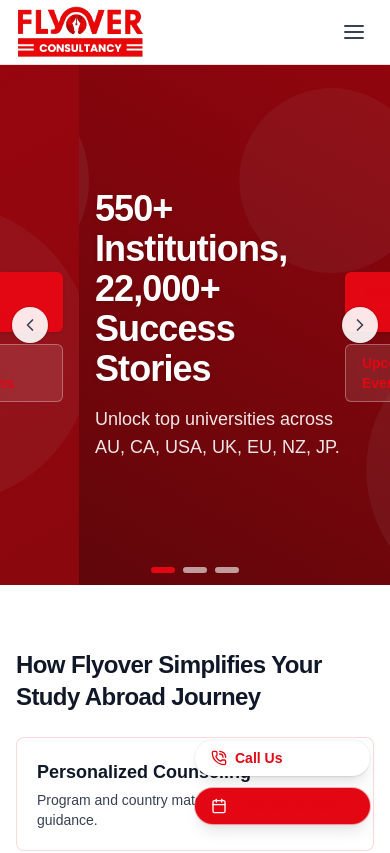
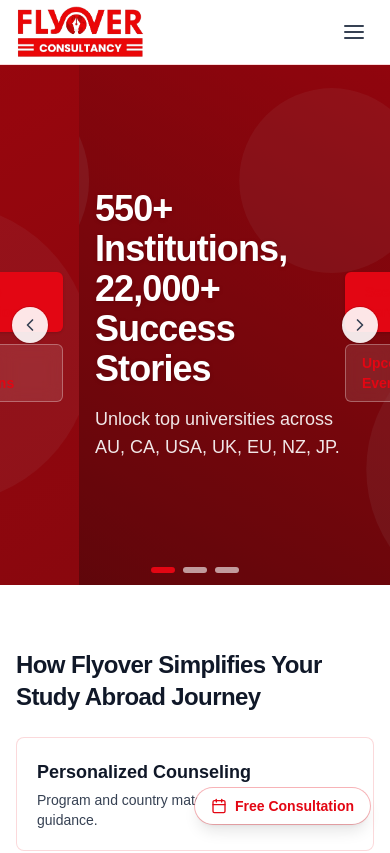
Before and after one commit to mrokonuzzaman040/flyover_consultancy-application, a Next.js app: page / in a window 390 px wide. Shown: the top 853 px of the page. Built offline with nearby package versions, Linux system fonts and the light colour scheme.

Commit message:
refactor: remove phone call link and adjust styles in FloatingCta component

```diff
--- a/components/ui/floating-cta.tsx
+++ b/components/ui/floating-cta.tsx
@@ -1,24 +1,17 @@
 "use client";
-import { PhoneCall, Calendar } from "lucide-react";
+import { Calendar } from "lucide-react";
 import Link from "next/link";
 
 export default function FloatingCta() {
   return (
     <div className="fixed bottom-5 right-5 z-50 flex flex-col gap-3">
-      <a
-        href="tel:+880000000000"
-        className="inline-flex items-center gap-2 rounded-full bg-white px-4 py-2 text-sm font-semibold text-brand shadow-lg ring-1 ring-black/5 hover:shadow-xl"
-        aria-label="Call Flyover"
-      >
-        <PhoneCall className="h-4 w-4" /> Call Us
-      </a>
       <Link
         href="/book-consultation"
-        className="inline-flex items-center gap-2 rounded-full bg-brand px-4 py-2 text-sm font-semibold shadow-lg text-brand ring-1 ring-brand/30 hover:bg-brand-700"
+        className="inline-flex items-center gap-2 rounded-full bg-white px-4 py-2 text-sm font-semibold shadow-lg ring-1 ring-brand/30 hover:bg-brand-700 text-white"
         aria-label="Book a free consultation"
         target="_blank"
       >
-        <Calendar className="h-4 w-4 text-white" /> Free Consultation
+        <Calendar className="h-4 w-4 text-brand" /> Free Consultation
       </Link>
     </div>
   );
```
